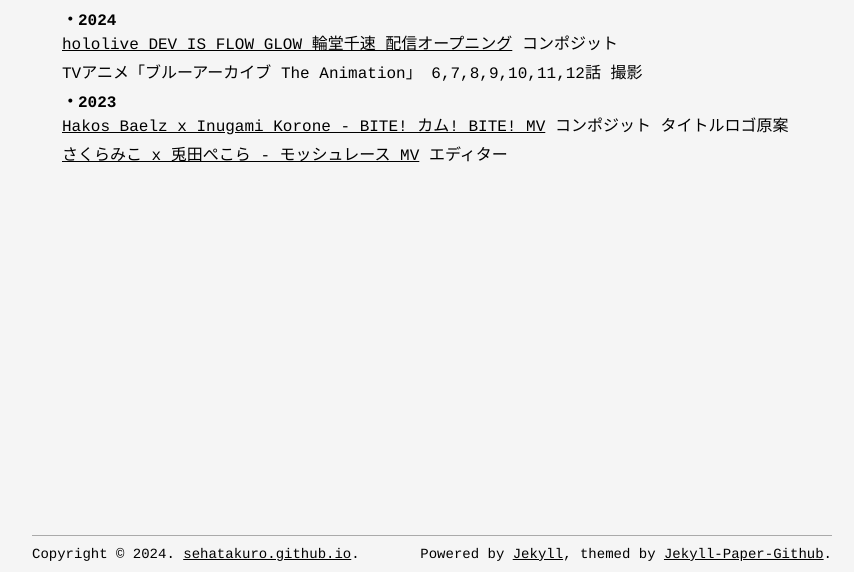
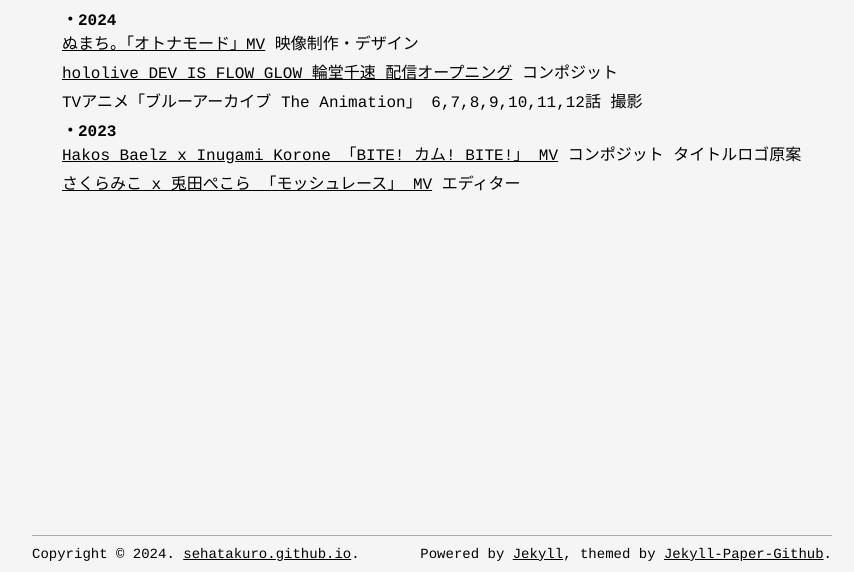
Before and after one commit to SehataKuro/SehataKuro.github.io, a Jekyll site: the page built from pages/index.html, in a window 1280 px wide, cut to the strip 338-910 px from the top of the page. Shown: the whole strip, without its empty margins (208-1062 px from the left). Built offline with Jekyll 4.4.1, drawn with Linux system fonts in a browser that asks for light colours.

Commit message:
あああ

```diff
--- a/pages/index.html
+++ b/pages/index.html
@@ -17,10 +17,11 @@
     {% endfor %}
   <div>
     <b>・2024</b>
+    <p><a href="">ぬまち。「オトナモード」MV</a> 映像制作・デザイン</p>
     <p><a href="https://youtu.be/esR2XM9FuTw">hololive DEV_IS FLOW GLOW 輪堂千速 配信オープニング</a> コンポジット</p>
     <p>TVアニメ「ブルーアーカイブ The Animation」 6,7,8,9,10,11,12話 撮影</p>
     <b>・2023</b>
-    <p><a href="https://youtu.be/LYnhN_49tpE">Hakos Baelz x Inugami Korone - BITE! カム! BITE! MV</a> コンポジット タイトルロゴ原案</p>
-    <p><a href="https://youtu.be/_ZJ8MrEXIio">さくらみこ x 兎田ぺこら - モッシュレース MV</a> エディター</p>
+    <p><a href="https://youtu.be/LYnhN_49tpE">Hakos Baelz x Inugami Korone 「BITE! カム! BITE!」 MV</a> コンポジット タイトルロゴ原案</p>
+    <p><a href="https://youtu.be/_ZJ8MrEXIio">さくらみこ x 兎田ぺこら 「モッシュレース」 MV</a> エディター</p>
   </div>
 </article>
```
